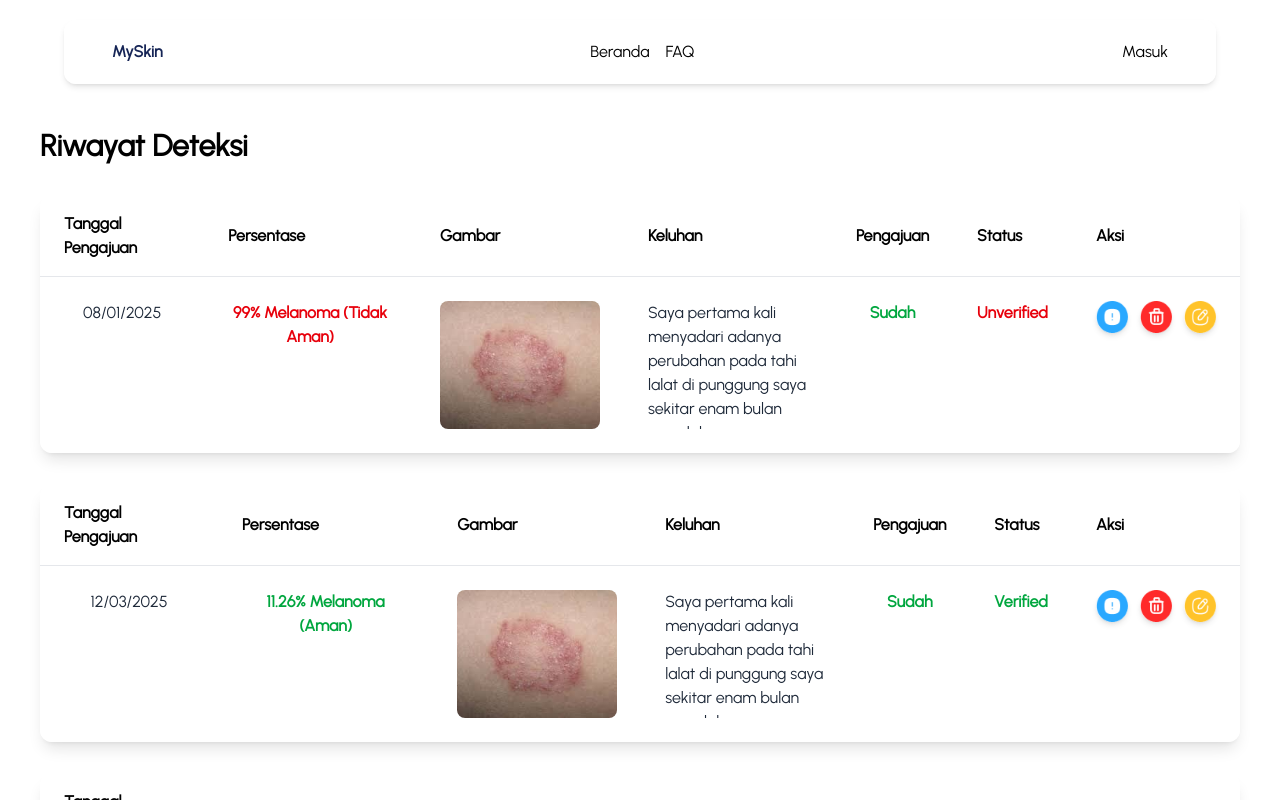
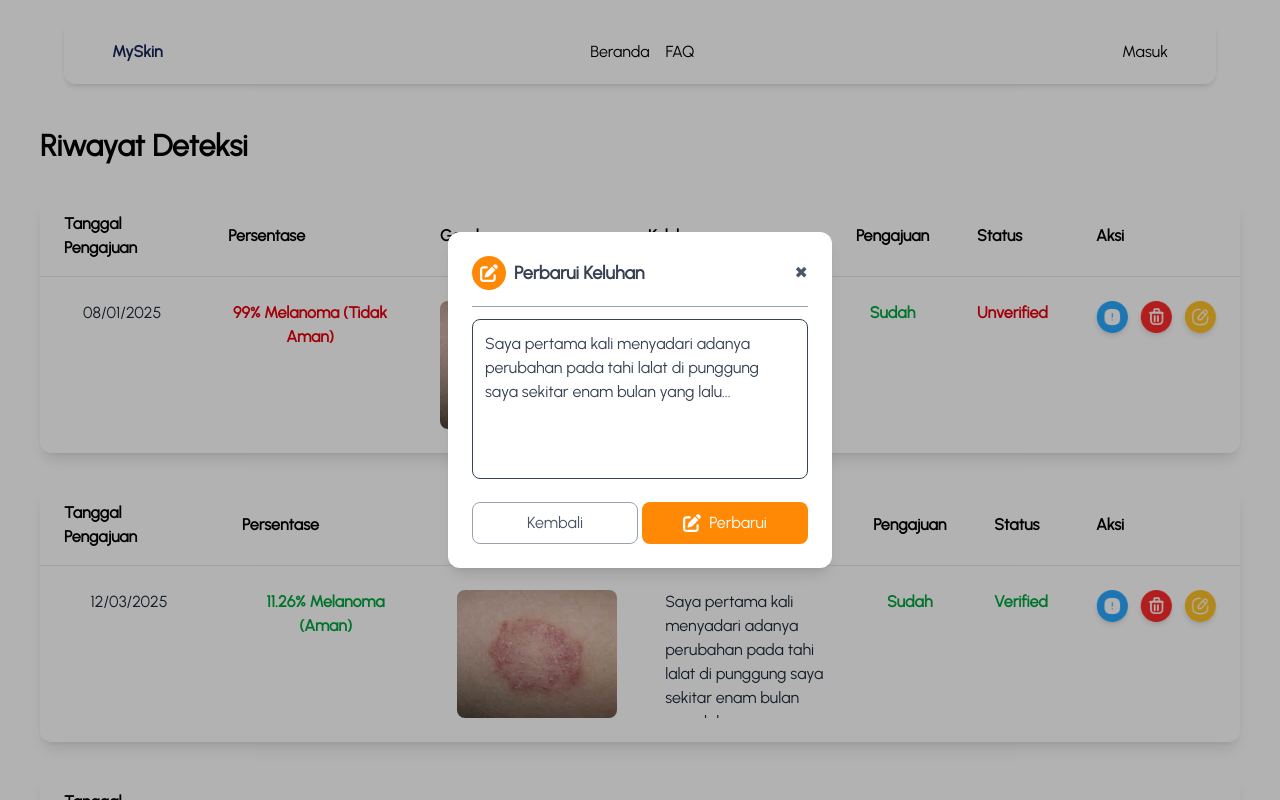
Before and after one commit to haululazkiyaa/humic-myskin-fe, a React (Vite) app: page /deteksi-pasien in a window 1280 px wide. Both pictures are taken after a click on the button 1199 px from the left and 317 px from the top of the page. Shown: the top 800 px of the page. Built offline with nearby package versions, Linux system fonts and the light colour scheme.

Commit message:
add pop up edit

```diff
--- /dev/null
+++ b/src/components/pop-up/Edit.jsx
@@ -0,0 +1,58 @@
+import PropTypes from "prop-types";
+import { FaPenToSquare } from "react-icons/fa6";
+import data from "../../json/dataDeteksi.json";
+
+const Edit = ({ onClose }) => {
+  return (
+    <div className="fixed inset-0 flex items-center justify-center bg-black/30 z-50">
+      <div className="bg-white w-96 p-6 rounded-xl shadow-lg relative">
+        {/* Header */}
+        <div className="flex justify-between items-center gap-2 border-b border-gray-400 pb-4">
+          <div className="flex items-center gap-2">
+            <span className="bg-orange-400 p-2 rounded-full">
+              <FaPenToSquare className="text-white text-lg" />
+            </span>
+            <h2 className="text-lg font-semibold text-gray-700">
+              Perbarui Keluhan
+            </h2>
+          </div>
+          <button
+            onClick={onClose}
+            className="text-gray-600 hover:text-gray-900 cursor-pointer"
+          >
+            ✖
+          </button>
+        </div>
+
+        {/* Textarea untuk Keluhan */}
+        <textarea
+          className="w-full mt-3 p-3 border rounded-lg text-gray-700 h-40 resize-none focus:outline-none focus:ring-2 focus:ring-orange-400"
+        >
+          {data.dataDetect[0].keluhan}
+        </textarea>
+
+        {/* Tombol Aksi */}
+        <div className="w-full flex gap-x-1 mt-4">
+          <button
+            onClick={onClose}
+            className="w-1/2 px-4 py-2 border border-gray-400 rounded-lg text-gray-600 hover:bg-gray-100"
+          >
+            Kembali
+          </button>
+          <button className="w-1/2 px-4 py-2 bg-orange-400 text-white rounded-lg hover:bg-orange-600 cursor-pointer">
+            <span className="flex justify-center items-center gap-2">
+              <FaPenToSquare className="text-white text-lg" />
+              Perbarui
+            </span>
+          </button>
+        </div>
+      </div>
+    </div>
+  );
+};
+
+Edit.propTypes = {
+  onClose: PropTypes.func.isRequired,
+};
+
+export default Edit;
--- a/src/components/pop-up/edit.tsx
+++ /dev/null
@@ -1,7 +0,0 @@
-import React from "react";
-
-const edit = () => {
-  return <div>edit</div>;
-};
-
-export default edit;
--- a/src/pages/DeteksiPasien.jsx
+++ b/src/pages/DeteksiPasien.jsx
@@ -2,10 +2,20 @@ import testImage from "../assets/img/test-myskin.jpg";
 import editBtn from "../assets/icon/edit-button.png";
 import deleteBtn from "../assets/icon/delete-button.png";
 import infoBtn from "../assets/icon/info-btn.png";
-import data from "../json/dataDeteksi"
+import data from "../json/dataDeteksi";
+import Edit from "../components/pop-up/edit";
+import { useState } from "react";
 
 const DeteksiPasien = () => {
+ const [showEdit, setShowEdit] = useState(false);
+
+ const handleEdit = () => {
+  setShowEdit(true);
+ };
+
   return (
+    <>
+      {showEdit && <Edit onClose={() => setShowEdit(false)} />}
       <div className="pt-32 w-full px-10">
         <h1 className="text-3xl font-bold text-black">Riwayat Deteksi</h1>
         {data.dataDetect.map((item, index) => {
@@ -80,7 +90,7 @@ const DeteksiPasien = () => {
                       <img src={deleteBtn} alt="Hapus" />
                     </button>
                     <button className="w-8 h-8 rounded-full flex items-center justify-center shadow-md cursor-pointer">
-                    <img src={editBtn} alt="Edit" />
+                      <img src={editBtn} alt="Edit" onClick={handleEdit} />
                     </button>
                   </td>
                 </tr>
@@ -89,6 +99,7 @@ const DeteksiPasien = () => {
           );
         })}
       </div>
+    </>
   );
 };
 
```
Lines whose indentation alone changed are shown as unchanged.
